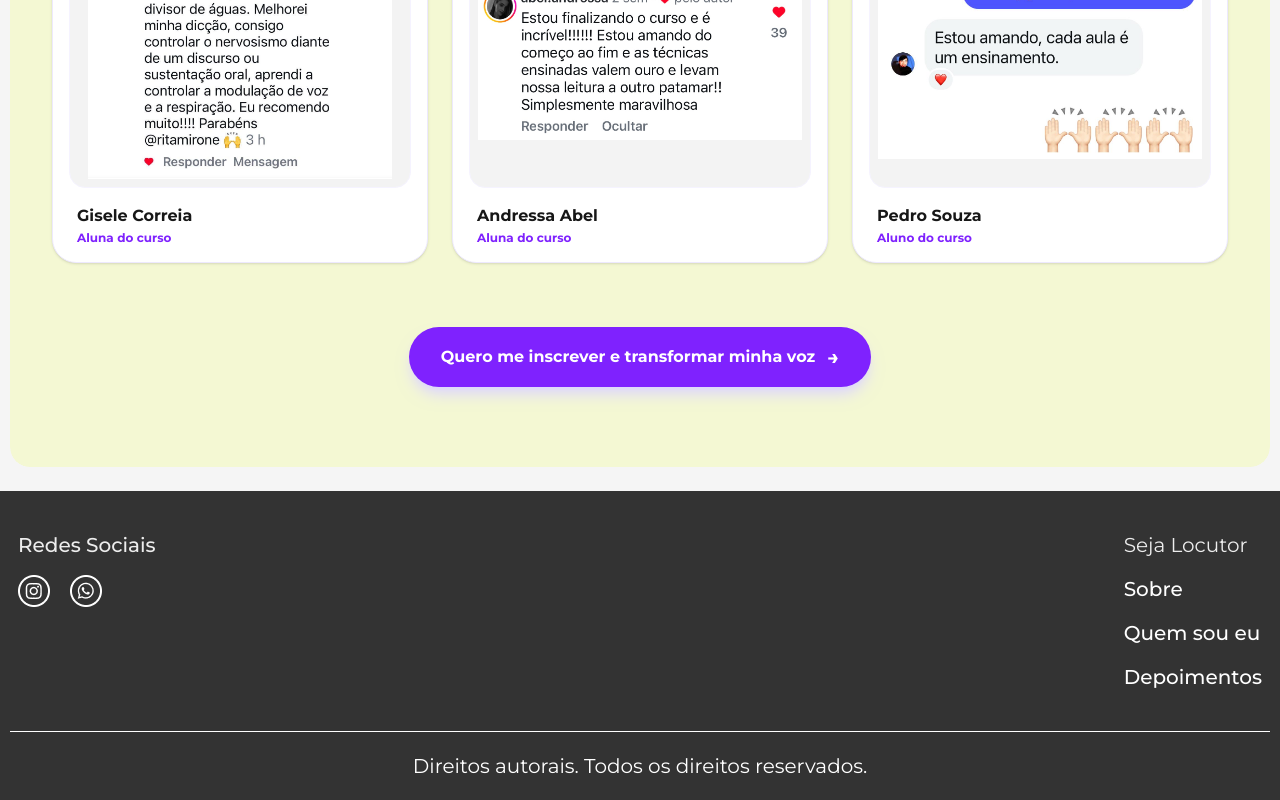
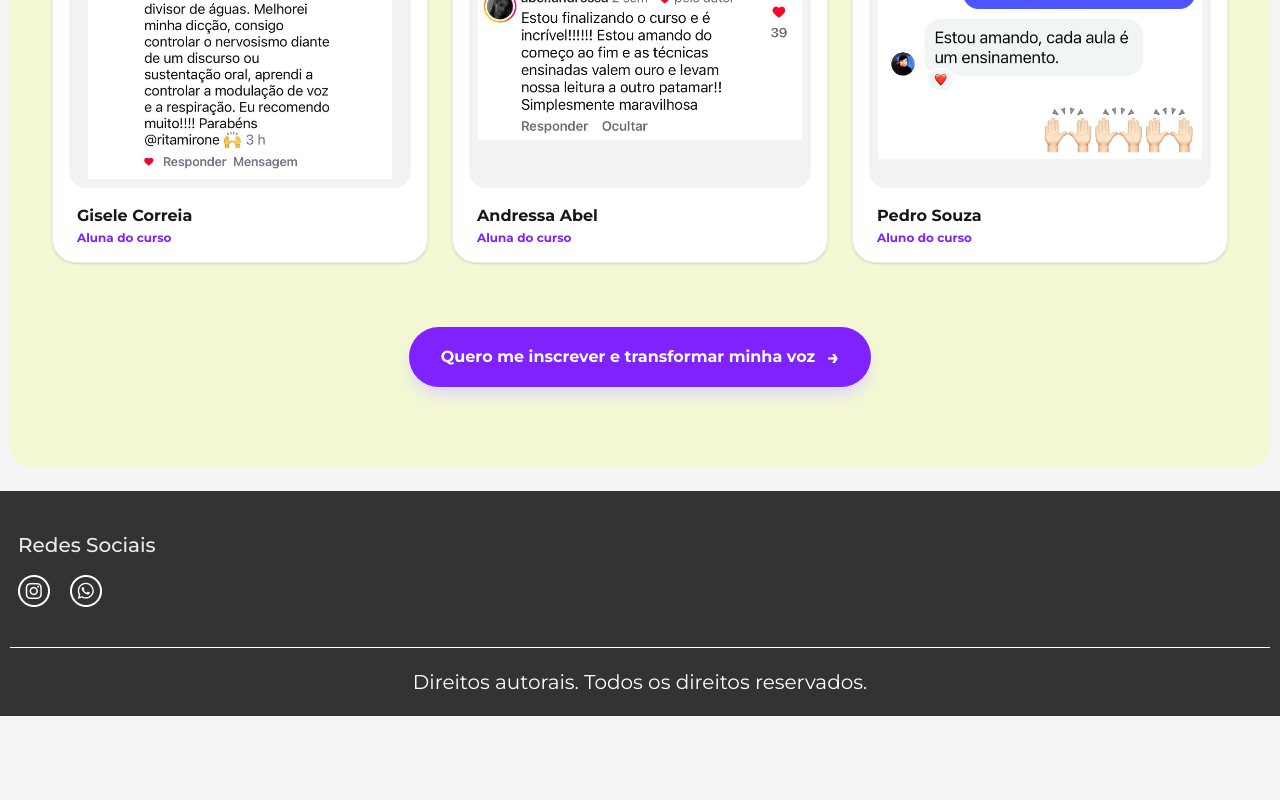
Before and after one commit to fernanda-nunes/seja-locutor, a React (Vite) app: page / in a window 1280 px wide. Shown: the part 3934-4734 px from the top of the page. After the commit the page ends 4650 px from the top, so only its background shows below. Built offline with nearby package versions, Linux system fonts and the light colour scheme.

Commit message:
feat: exclui menu items do footer

```diff
--- a/src/components/Footer/index.tsx
+++ b/src/components/Footer/index.tsx
@@ -1,6 +1,6 @@
 import { Copyright } from "../Copyright";
 import { SocialLinks } from "../SocialLinks";
-import { MenuItems } from "../MenuItems";
+
 
 export const Footer = () => {
   return (
@@ -12,7 +12,6 @@ export const Footer = () => {
             <SocialLinks />
           </div>
 
-          <MenuItems />
         </div>
         <Copyright />
       </div>
--- a/src/components/MenuItems/index.tsx
+++ /dev/null
@@ -1,29 +0,0 @@
-const menus = [
-  { title: "Seja Locutor", items: ["Sobre", "Quem sou eu", "Depoimentos"] },
-];
-
-export const MenuItems = () => {
-  return (
-    <div className="flex flex-col sm:flex-row gap-8">
-      {menus.map(({ title, items }) => (
-        <nav key={title}>
-          <ul className="flex flex-col gap-4">
-            <li>
-              <p className="font-normal text-surface-alt text-xl">{title}</p>
-            </li>
-            {items.map((item) => (
-              <li key={item}>
-                <a
-                  className="font-medium hover:text-text-tertiary transition-colors text-xl"
-                  href={`/${item.toLowerCase().replace(/\s+/g, "")}`}
-                >
-                  {item}
-                </a>
-              </li>
-            ))}
-          </ul>
-        </nav>
-      ))}
-    </div>
-  );
-};
```
